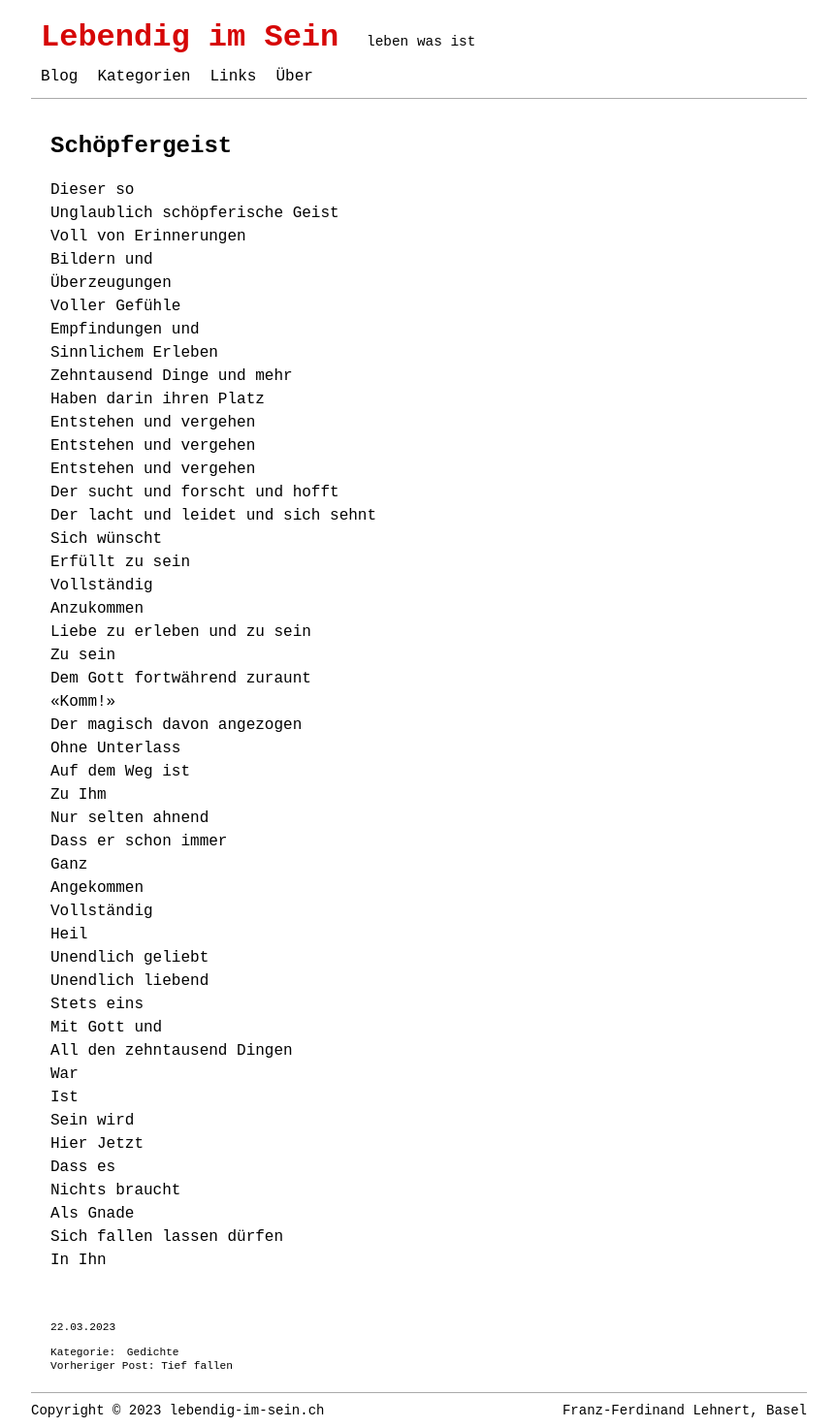
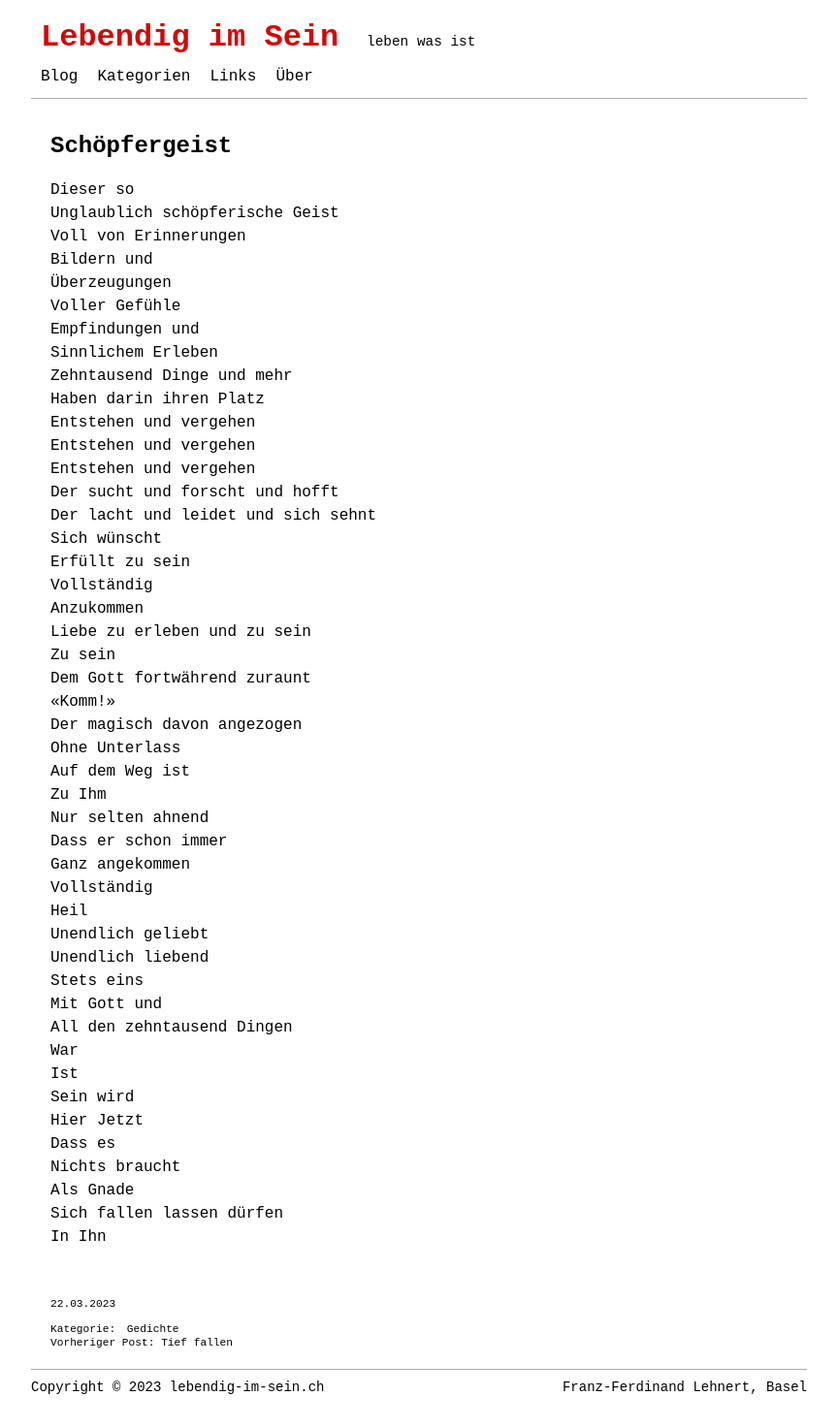
Before and after one commit to lebendigimsein/webpage, a Jekyll site: the page built from _posts/2023-03-22-schoepfergeist.markdown, in a window 1280 px wide. Shown: the whole page at 97% size, without its empty margins (208-1071 px from the left). Built offline with Jekyll 4.4.1, drawn with Linux system fonts in a browser that asks for light colours; after the commit the page ends 1449 px from its top, so only the background shows below that.

Commit message:
schöpfergeist changed

```diff
--- a/_posts/2023-03-22-schoepfergeist.markdown
+++ b/_posts/2023-03-22-schoepfergeist.markdown
@@ -36,8 +36,7 @@ Auf dem Weg ist
 Zu Ihm
 Nur selten ahnend
 Dass er schon immer
-Ganz
-Angekommen
+Ganz angekommen
 Vollständig
 Heil
 Unendlich geliebt
```
